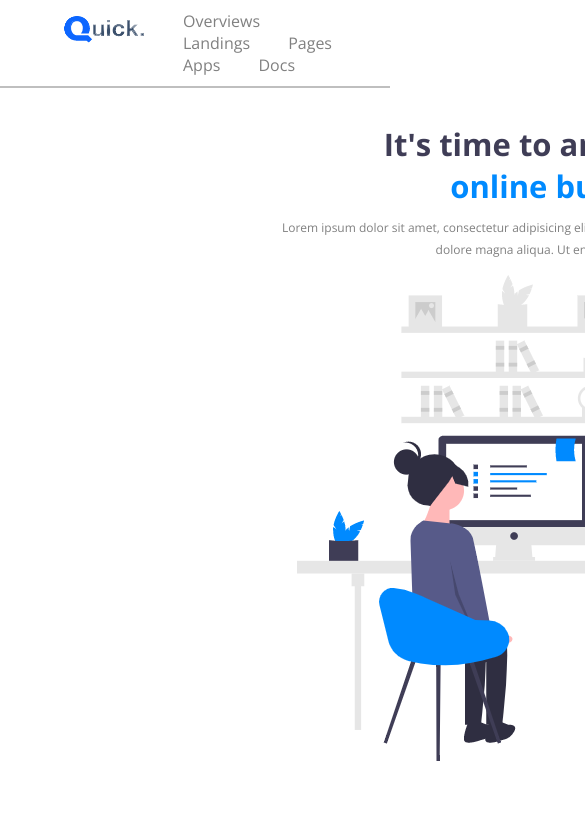
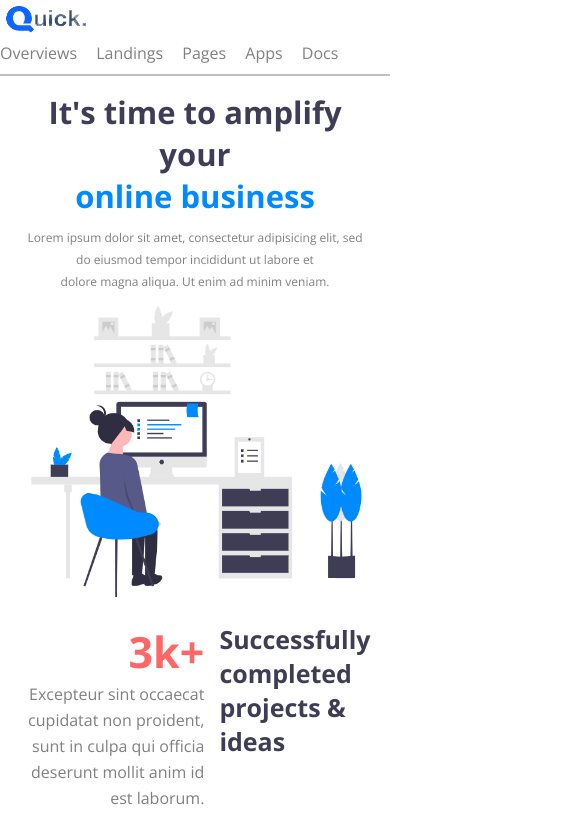
Before and after one commit to imisrakssr/Image-to-HTML-2, a plain HTML site: page index.html in a window 390 px wide. Shown: the top 828 px of the page, 585 px wide, since content can reach past the window. Drawn offline with nearby package versions, Linux system fonts and the light colour scheme.

Commit message:
Add files via upload

```diff
--- a/css/style.css
+++ b/css/style.css
@@ -107,3 +107,79 @@ body{
     font-size: 9px;
     font-weight: 100;
 }
+
+
+@media (max-width: 576px){
+.container {
+    width: 90%;
+    margin: auto;
+}
+.menu-bar {
+    display: flex;
+    justify-content: space-between;
+    margin: 0;
+    flex-direction: column;
+}
+.menu-item li {
+    padding-left: 0;
+    margin-right: 15px;
+    margin-bottom: 10px;
+}
+.upper {
+    margin-top: 15px;
+}
+.upper img{
+	width: 100%;
+}
+.p-row {
+    display: flex;
+    margin: 20px 0px;
+}
+.left {
+    margin-left: 0;
+}
+.right h1 {
+    font-size: 25px;
+    margin-left: 15px;
+}
+.g-row {
+    display: grid;
+    grid-template-columns: auto;
+    margin-bottom: 10px;
+    text-align: center;
+}
+.g-row img{
+	width: 80%;
+	margin-bottom: 10px;
+}
+.footer p {
+    padding: 15px;
+    font-size: 10px;
+}
+
+
+
+
+
+
+
+
+
+
+
+
+
+
+
+
+
+
+
+
+
+
+
+
+
+
+}
```
